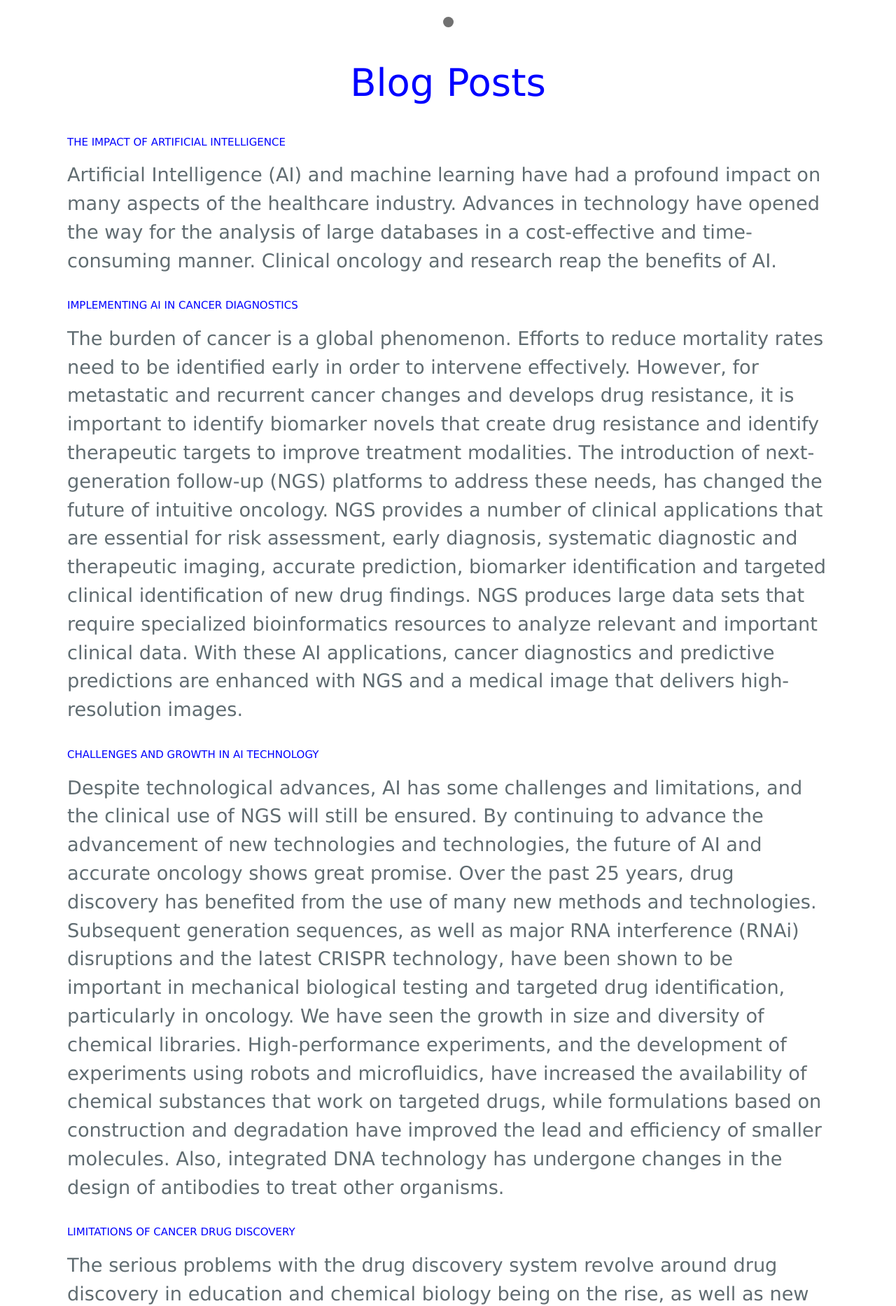
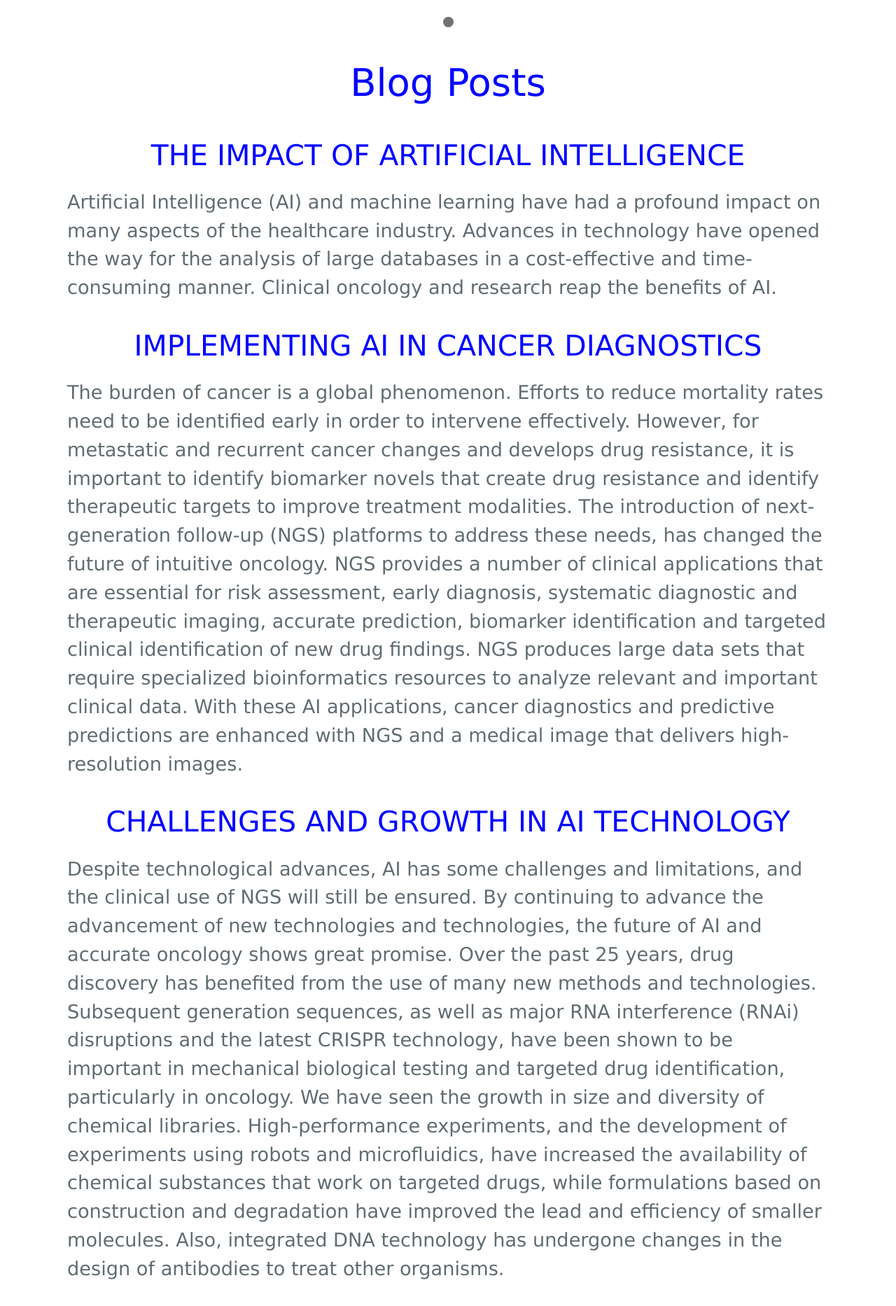
Before and after one commit to ChiomasCorner/Blessing-Anowai, a Jekyll site: the page built from index.html, in a window 1280 px wide. Shown: the part 540-2406 px from the top of the page at 70% size. Built offline with Jekyll 4.4.1, drawn with Linux system fonts in a browser that asks for light colours; the list of posts is cut into pages by our own code.

Commit message:
Update page-header.html

```diff
--- a/_includes/page-header.html
+++ b/_includes/page-header.html
@@ -46,7 +46,7 @@
   }
   h2{
     color: blue !important;
-    font-size: 15px !important;
+    text-align: center;
   }
   a{
     color: blue !important;
```
